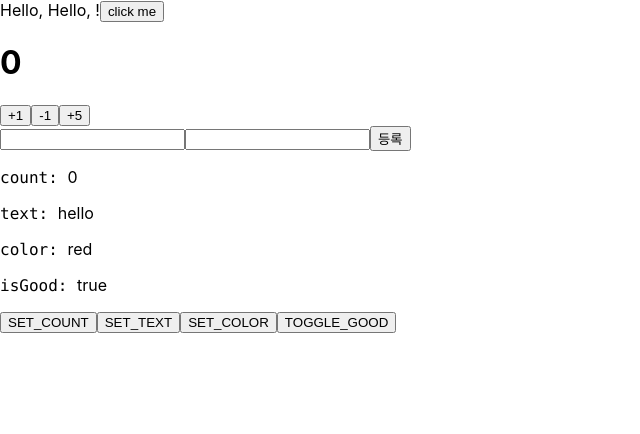
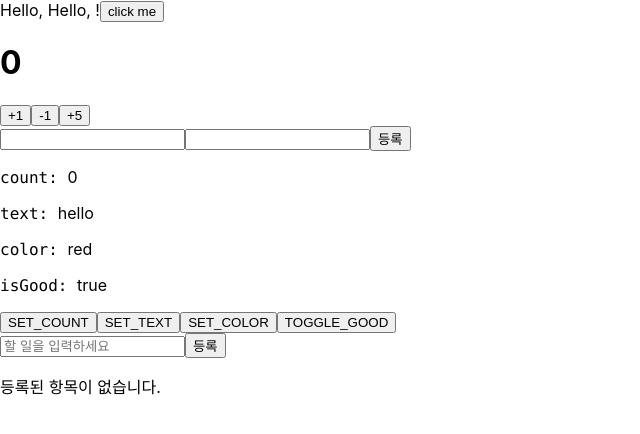
Before and after one commit to Young-Yoii/React-typescript-study, a React (Create React App) app: page / in a window 1280 px wide. Shown: the top 434 px of the page, without its empty margins (0-640 px from the left). Built offline with nearby package versions, Linux system fonts and the light colour scheme.

Commit message:
타입스트립트와 리덕스 - 프로젝트에 리덕스 적용하기 3 : todo앱 만들기

```diff
--- a/src/App.tsx
+++ b/src/App.tsx
@@ -7,6 +7,7 @@ import MyForm from './MyForm';
 import ReducerSample from './ReducerSample';
 import { SampleProvider } from './SampleContext';
 import CounterContainer from './container/CounterContainer';
+import TodoApp from './container/TodoApp';
 
 function App() {
   const onClick = (name: string) => {
@@ -23,6 +24,7 @@ function App() {
       <SampleProvider>
         <ReducerSample />
       </SampleProvider>
+      <TodoApp />
     </>
   )
 }
--- /dev/null
+++ b/src/components/TodoInsert.tsx
@@ -0,0 +1,30 @@
+import { ChangeEvent, FormEvent, useState } from 'react';
+
+type TodoInsertProps = {
+    onInsert: (text: string) => void;
+};
+
+const TodoInsert = ({onInsert}: TodoInsertProps) => {
+    const [value, setValue] = useState('');
+    const onChange = (e: React.ChangeEvent<HTMLInputElement>) => {
+        setValue(e.target.value);
+    };
+    const onSubmit = (e: React.FormEvent<HTMLFormElement>) => {
+        e.preventDefault();
+        onInsert(value);
+        setValue('');
+    }
+
+    return (
+        <form onSubmit={onSubmit}>
+            <input
+                placeholder='할 일을 입력하세요'
+                value={value}
+                onChange={onChange}
+            />
+            <button type='submit'>등록</button>
+        </form>
+    )
+}
+
+export default TodoInsert;
--- /dev/null
+++ b/src/components/TodoItem.tsx
@@ -0,0 +1,41 @@
+import { CSSProperties } from "react";
+import { Todo } from "../modules/todos";
+
+type TodoItemProps = {
+    todo: Todo,
+    onToggle: (id: number) => void,
+    onRemove: (id: number) => void,
+};
+
+const TodoItem = ({todo, onToggle, onRemove} : TodoItemProps) => {
+
+    // CSSProperties 는 style 객체의 타입입니다.
+    const textStyle : CSSProperties = {
+        textDecoration: todo.done ? 'line-through' : 'none'
+    };
+
+    const removeStyle : CSSProperties = {
+        marginLeft: 8,
+        color: 'red'
+    };
+
+    const handleToggle = () => {
+        onToggle(todo.id);
+    };
+    const handleRemove = () => {
+        onRemove(todo.id);
+    };
+
+    return (
+        <li>
+          <span onClick={handleToggle} style={textStyle}>
+            {todo.text}
+          </span>
+          <span onClick={handleRemove} style={removeStyle}>
+            (X)
+          </span>
+        </li>
+      );
+}
+
+export default TodoItem;
--- /dev/null
+++ b/src/components/TodoList.tsx
@@ -0,0 +1,26 @@
+import { Todo } from "../modules/todos";
+import TodoItem from "./TodoItem";
+
+type TodoListProps = {
+    todos: Todo[],
+    onToggle: (id: number) => void,
+    onRemove: (id: number) => void
+}
+
+const TodoList = ({todos, onToggle, onRemove}: TodoListProps) => {
+    if(todos.length === 0) return <p>등록된 항목이 없습니다.</p>
+    return (
+        <ul>
+            {todos.map(todo => (
+                <TodoItem
+                    todo={todo}
+                    onToggle={onToggle}
+                    onRemove={onRemove}
+                    key={todo.id}
+                />
+            ))}
+        </ul>
+    )
+}
+
+export default TodoList;
--- /dev/null
+++ b/src/container/TodoApp.tsx
@@ -0,0 +1,29 @@
+import { useSelector, useDispatch } from 'react-redux';
+import TodoInsert from '../components/TodoInsert';
+import TodoList from '../components/TodoList';
+import { RootState } from '../modules';
+import { addTodo, removeTodo, toggleTodo } from './../modules/todos';
+
+const TodoApp = () => {
+    const todos = useSelector((state: RootState) => state.todos);
+    const dispatch = useDispatch();
+
+    const onInsert = (text: string) => {
+        dispatch(addTodo(text))
+    };
+    const onToggle = (id: number) => {
+        dispatch(toggleTodo(id))
+    };
+    const onRemove = (id: number) => {
+        dispatch(removeTodo(id))
+    };
+
+    return (
+        <>
+            <TodoInsert onInsert={onInsert} />
+            <TodoList onToggle={onToggle} onRemove={onRemove} todos={todos}/>
+        </>
+    )
+}
+
+export default TodoApp
--- a/src/modules/index.tsx
+++ b/src/modules/index.tsx
@@ -1,7 +1,8 @@
 import { combineReducers } from 'redux';
 import counter from './counter';
+import todos from './todos';
 
-const rootReducer = combineReducers({counter});
+const rootReducer = combineReducers({counter, todos});
 
 export default rootReducer;
 
--- /dev/null
+++ b/src/modules/todos.tsx
@@ -0,0 +1,59 @@
+//액션타입 선언
+const ADD_TODO = 'todos/ADD_TODO' as const;
+const REMOVE_TODO = 'todos/REMOVE_TODO' as const;
+const TOGGLE_TODO = 'todos/TOGGLE_TODO' as const;
+
+let nextId = 1; // 새로운 항목을 추가 할 때 사용 할 고유 ID 값
+
+//액션 생성 함수
+export const addTodo = (text: string) => ({
+    type: ADD_TODO,
+    payload: {
+        id: nextId++,
+        text
+    }
+});
+export const removeTodo = (id: number) => ({
+    type: REMOVE_TODO,
+    payload: id
+});
+export const toggleTodo = (id: number) => ({
+    type: TOGGLE_TODO,
+    payload: id
+});
+
+// 모든 액션 객체들에 대한 타입 준비
+export type TodoAction = ReturnType<typeof addTodo> | ReturnType<typeof removeTodo> | ReturnType<typeof toggleTodo>
+
+// 상태에서 사용 할 할 일 항목 데이터 타입 정의
+export type Todo = {
+    id: number,
+    text: string,
+    done: boolean,
+}
+
+// 이 모듈에서 관리할 상태는 Todo 객체로 이루어진 배열
+export type TodoState = Todo[];
+
+// 초기 상태 선언
+const initialState: TodoState = [];
+
+// 리듀서 작성
+function todos(state: TodoState = initialState, action: TodoAction) {
+    switch (action.type) {
+        case ADD_TODO:
+            return state.concat({
+                id: action.payload.id,
+                text:action.payload.text,
+                done: false,
+            });
+        case REMOVE_TODO:
+            return state.filter(todo => todo.id !== action.payload);
+        case TOGGLE_TODO :
+            return state.map(todo => todo.id === action.payload ? {...todo, done: !todo.done}: todo);
+        default:
+            return state;
+    }
+}
+
+export default todos;
```
